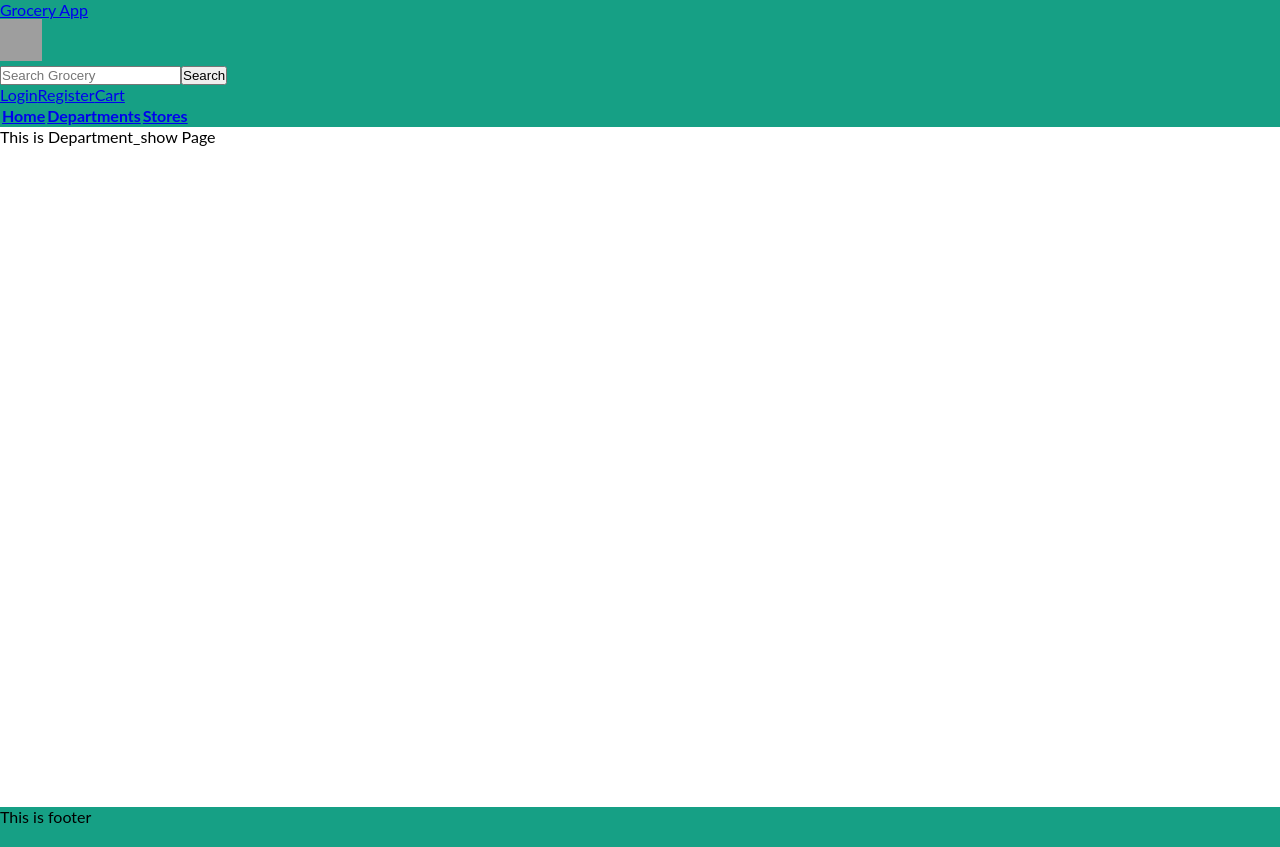
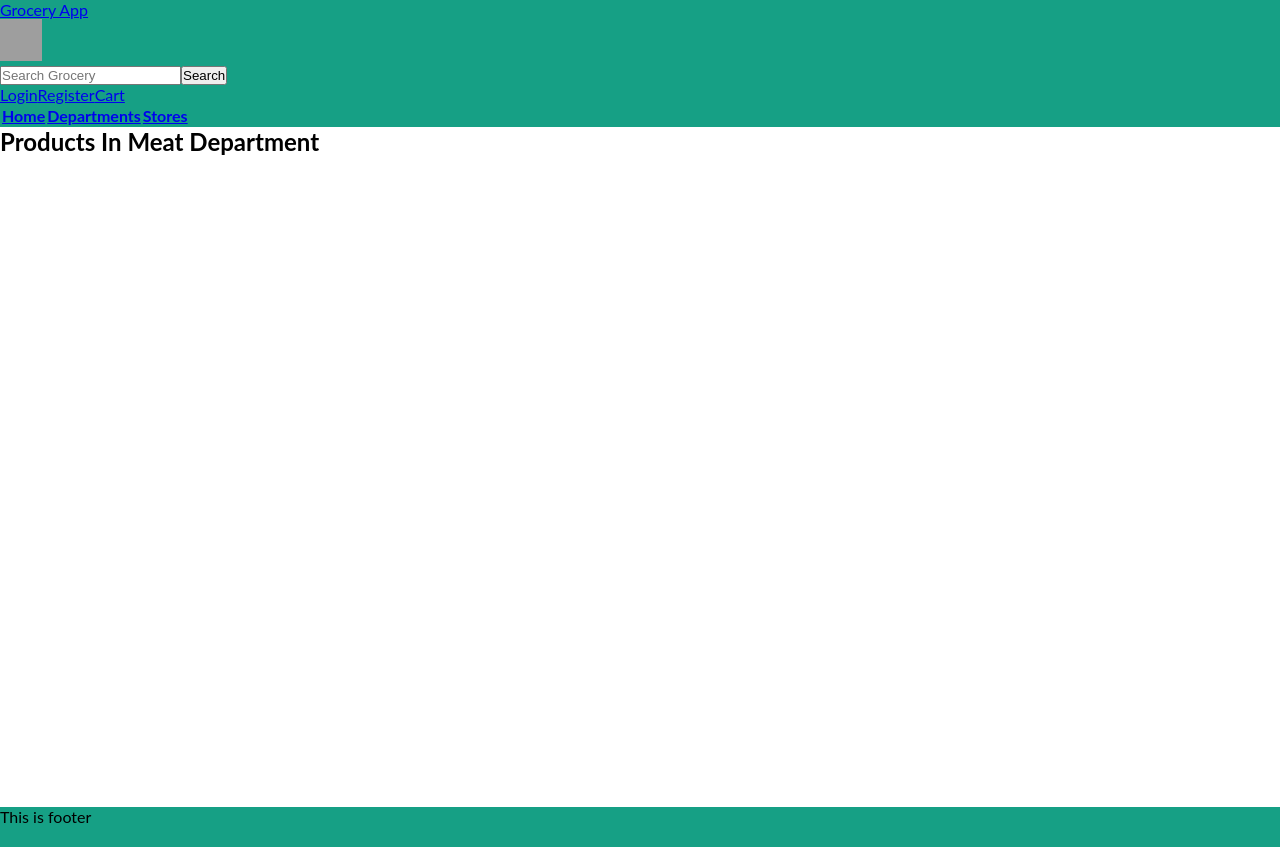
Before and after one commit to ravraw/grocery_app, a React (Create React App) app in the folder client/: page /departments/1/show in a window 1280 px wide. Built offline with nearby package versions, Linux system fonts and the light colour scheme; grey boxes are pictures that could not be loaded.

Commit message:
App: Uses a URL instead of a image path. Department_show: Render the _product for products only falls into a specific category. Home:

```diff
--- a/client/src/App.jsx
+++ b/client/src/App.jsx
@@ -37,22 +37,29 @@ class App extends Component {
   constructor() {
     super();
     this.state = {
+      //session['user_id']?
+      //session['user_email']?
+
+      current_user: {
+        id: 1,
+        email: "imbirdy@yahoo.com"
+      },
       products: [
         {
           product_name: "carot",
           unit_price: 99,
           store: "Walmart",
           department: "vegetable",
-          image: './images/carrot.png',
-          category: 'unpacked'
+          image: "https://d2d8wwwkmhfcva.cloudfront.net/156x/d2lnr5mha7bycj.cloudfront.net/warehouse/logo/317/7eec43fd-6aca-489a-8070-08c18b12c4b1.png",
+          category: "unpacked"
         },
         {
           product_name: "Pork",
           unit_price: 20,
           store: "Superstore",
-          department: "Meat",
-          image: './images/carrot.png',
-          category: 'packaged'
+          department: "meat",
+          image: "https://d2d8wwwkmhfcva.cloudfront.net/156x/d2lnr5mha7bycj.cloudfront.net/warehouse/logo/317/7eec43fd-6aca-489a-8070-08c18b12c4b1.png",
+          category: "packaged"
         }
       ]
     };
@@ -63,11 +70,19 @@ class App extends Component {
         <div>
           <Header />
           <Switch>
-            <Route path="/" render={(props) => <Home {...props}  products={this.state.products} />} exact />
+            <Route
+              path="/"
+              render={props => (
+                <Home {...props} products={this.state.products} />
+              )}
+              exact
+            />
             <Route path="/departments" component={Departments} exact />
             <Route
               path="/departments/:department_id/show"
-              component={Department_show}
+              render={props => (
+                <Department_show {...props} products={this.state.products} />
+              )}
             />
             <Route path="/users/new" component={User_new} />
             <Route path="/users/:user_id/show" component={User_show} />
--- a/client/src/components/Department_show.jsx
+++ b/client/src/components/Department_show.jsx
@@ -1,10 +1,26 @@
-import React, { Component } from 'react';
+import React, { Component } from "react";
+import _Product from "./Partials/_Product";
 
 class Department_show extends Component {
   render() {
+    // console.log(this.props)
+
+    const id =this.props.match.params.department_id;
+    console.log('id',id);
+    const products = [];
+    this.props.products.forEach(product => {
+      if (product.department === id) {
+        products.push(<_Product product={product} />);
+      }
+    });
     return (
-      <main className="main department_show_main">
-        <div>This is Department_show Page</div>
+      <main className="main home_main">
+        <div>
+          <h2>Products In Meat Department</h2>
+          <table>
+            <tbody>{products}</tbody>
+          </table>
+        </div>
       </main>
     );
   }
--- a/client/src/components/Home.jsx
+++ b/client/src/components/Home.jsx
@@ -1,5 +1,6 @@
 import React, { Component } from "react";
 import _Product from "./Partials/_Product";
+import Department_show from "./Department_show";
 class Home extends Component {
   render() {
     // console.log(this.props)
```
